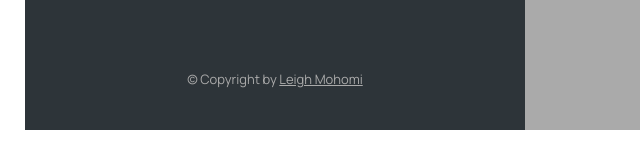
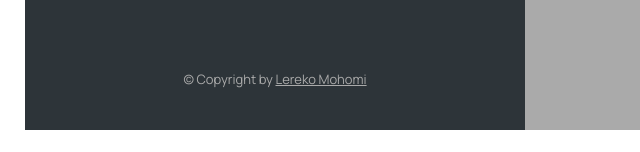
Before and after one commit to TheoMcCoy/mapty, a website: page index.html in a window 1280 px wide. Shown: the part 645-797 px from the top of the page, 0-640 px from the left. Drawn offline with nearby package versions, Linux system fonts and the light colour scheme.

Commit message:
Change footer

```diff
--- a/index.html
+++ b/index.html
@@ -124,7 +124,7 @@
           class="twitter-link"
           target="_blank"
           href="https://twitter.com/leigh_mohlomi"
-          >Leigh Mohomi</a
+          >Lereko Mohomi</a
         >
       </p>
     </div>
```
Also changed, not shown: package.json (+19 -1 lines).
